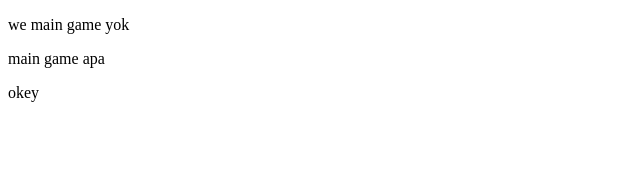
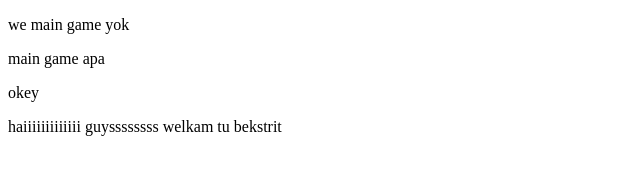
Before and after one commit to talithasyafiyah/Tugas-Besar, a plain HTML site: page index.html in a window 1280 px wide. Shown: the whole page, without its empty margins (0-640 px from the left). Drawn offline with Linux system fonts and the light colour scheme.

Commit message:
bekstrit

```diff
--- a/index.html
+++ b/index.html
@@ -10,5 +10,6 @@
     <p>we main game yok</p>
     <p>main game apa</p>
     <p>okey</p>
+    <p>haiiiiiiiiiiiii guyssssssss welkam tu bekstrit</p>
 </body>
 </html>
```
